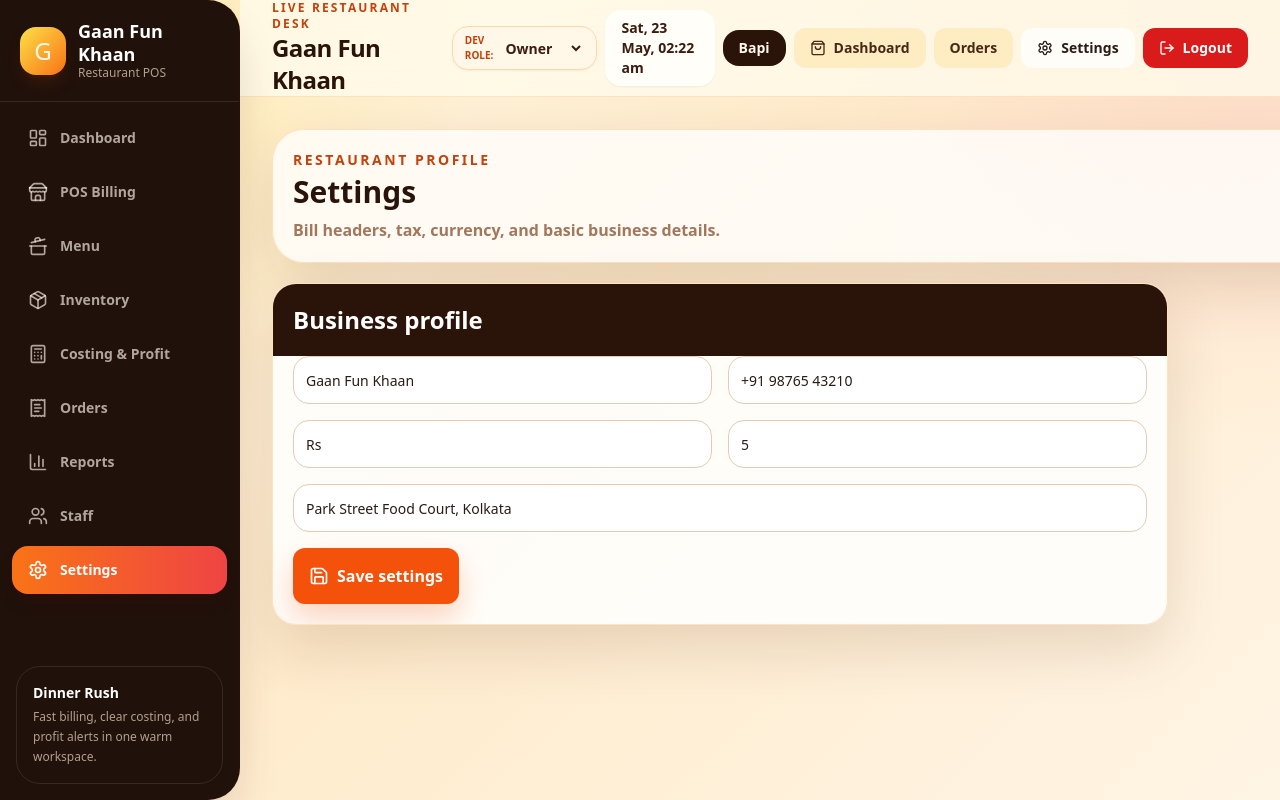
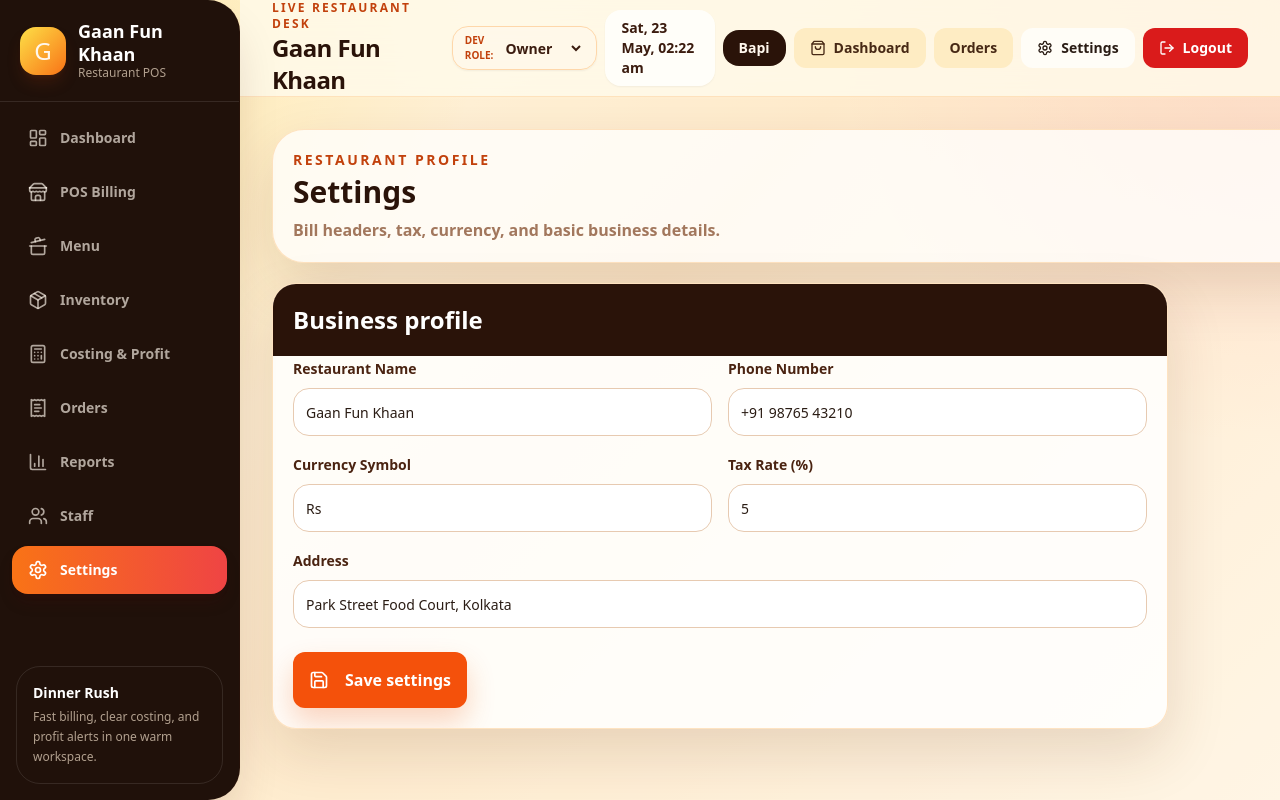
Before and after one commit to sgacademicsolution2024-boop/resturentpos, a Next.js app: page /settings in a window 1280 px wide. Built offline with nearby package versions, Linux system fonts and the light colour scheme.

Commit message:
Fix settings page UX by adding input labels and save confirmation

```diff
--- a/src/app/(dashboard)/settings/page.tsx
+++ b/src/app/(dashboard)/settings/page.tsx
@@ -1,6 +1,7 @@
 "use client";
 
-import { Save } from "lucide-react";
+import { useState } from "react";
+import { Check, Save } from "lucide-react";
 import { Button } from "@/components/ui/Button";
 import { Card, CardContent, CardHeader, CardTitle } from "@/components/ui/Card";
 import { Input } from "@/components/ui/Input";
@@ -8,6 +9,13 @@ import { restaurant } from "@/lib/constants";
 import { RoleGate } from "@/components/auth/RoleGate";
 
 export default function SettingsPage() {
+  const [isSaved, setIsSaved] = useState(false);
+
+  const handleSave = () => {
+    setIsSaved(true);
+    setTimeout(() => setIsSaved(false), 3000);
+  };
+
   return (
     <RoleGate allowedRoles={["owner", "manager"]}>
       <div className="space-y-5">
@@ -23,16 +31,34 @@ export default function SettingsPage() {
           </CardHeader>
           <CardContent className="space-y-4">
             <div className="grid gap-4 md:grid-cols-2">
+              <label className="space-y-2">
+                <span className="text-sm font-bold text-[#4a2311]">Restaurant Name</span>
                 <Input className="h-12 rounded-2xl bg-white" defaultValue={restaurant.name} />
+              </label>
+              <label className="space-y-2">
+                <span className="text-sm font-bold text-[#4a2311]">Phone Number</span>
                 <Input className="h-12 rounded-2xl bg-white" defaultValue={restaurant.phone} />
+              </label>
+              <label className="space-y-2">
+                <span className="text-sm font-bold text-[#4a2311]">Currency Symbol</span>
                 <Input className="h-12 rounded-2xl bg-white" defaultValue={restaurant.currency} />
+              </label>
+              <label className="space-y-2">
+                <span className="text-sm font-bold text-[#4a2311]">Tax Rate (%)</span>
                 <Input className="h-12 rounded-2xl bg-white" type="number" defaultValue={restaurant.taxRate} />
+              </label>
             </div>
+            <label className="space-y-2 block">
+              <span className="text-sm font-bold text-[#4a2311]">Address</span>
               <Input className="h-12 rounded-2xl bg-white" defaultValue={restaurant.address} />
-            <Button className="min-h-14 text-base">
-              <Save className="h-5 w-5" />
-              Save settings
+            </label>
+            <div className="pt-2 flex items-center gap-4">
+              <Button onClick={handleSave} className="min-h-14 text-base min-w-[160px]">
+                {isSaved ? <Check className="h-5 w-5 mr-2" /> : <Save className="h-5 w-5 mr-2" />}
+                {isSaved ? "Saved!" : "Save settings"}
               </Button>
+              {isSaved && <span className="text-sm font-bold text-green-600">Settings updated successfully!</span>}
+            </div>
           </CardContent>
         </Card>
       </div>
```
Lines whose indentation alone changed are shown as unchanged.
